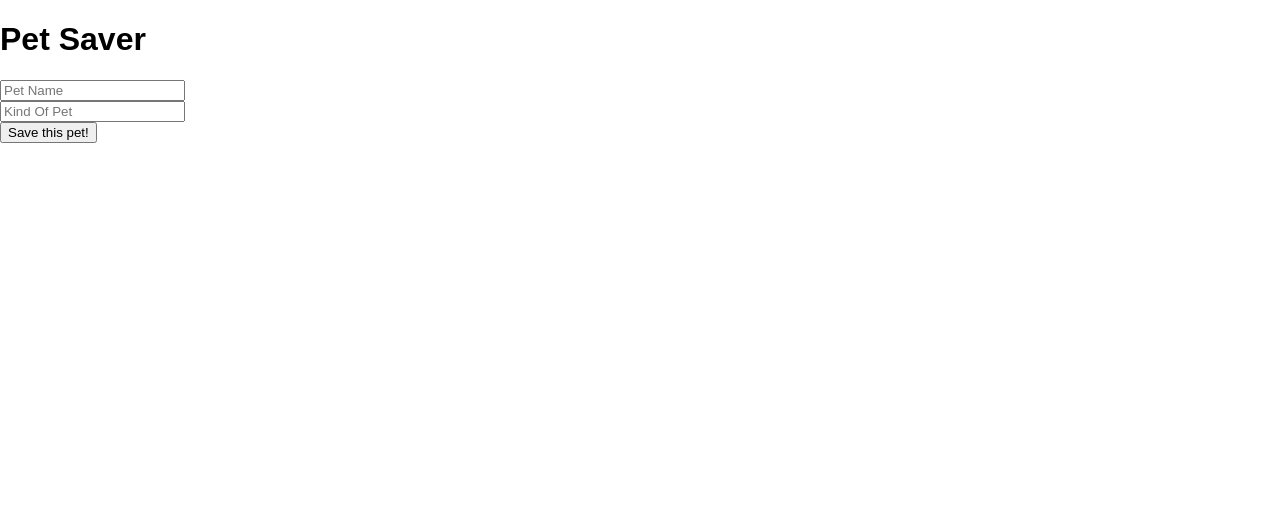
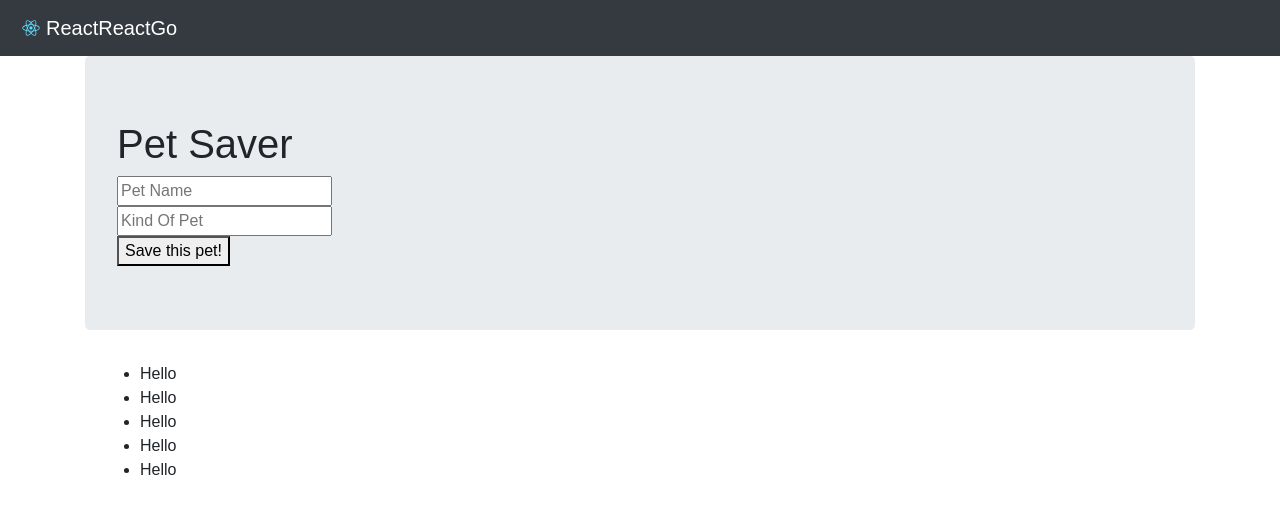
Before and after one commit to jcstang/react-books, a React (Create React App) app in the folder client/: page / in a window 1280 px wide. Shown: the top 514 px of the page. Built offline with nearby package versions, Linux system fonts and the light colour scheme.

Commit message:
move logo. add jumbo. add result list comp.

```diff
--- a/client/public/index.html
+++ b/client/public/index.html
@@ -19,6 +19,8 @@
       work correctly both with client-side routing and a non-root public URL.
       Learn how to configure a non-root public URL by running `npm run build`.
     -->
+    <link rel="stylesheet" href="https://stackpath.bootstrapcdn.com/bootstrap/4.4.1/css/bootstrap.min.css" integrity="sha384-Vkoo8x4CGsO3+Hhxv8T/Q5PaXtkKtu6ug5TOeNV6gBiFeWPGFN9MuhOf23Q9Ifjh" crossorigin="anonymous">
+
     <title>React App</title>
   </head>
   <body>
--- a/client/src/App.js
+++ b/client/src/App.js
@@ -2,6 +2,7 @@ import React, { Component } from "react";
 import { BrowserRouter as Router, Route } from 'react-router-dom';
 import SearchBooks from './components/pages/searchBooks';
 import SavedBooks from './components/pages/savedBooks';
+import Navbar from './components/Navbar';
 import axios from 'axios';
 
 class App extends Component {
@@ -34,6 +35,7 @@ class App extends Component {
     return (
       <Router>
         <div>
+          <Navbar />
           <Route exact path="/" component={SearchBooks} />
           <Route exact path="/saved-books" component={SavedBooks} />
         </div>
--- a/client/src/components/Navbar/index.js
+++ b/client/src/components/Navbar/index.js
@@ -1,3 +1,14 @@
 import React from 'react';
 
-export default function()
+export default function Navbar() {
+    return (
+        <div>
+            <nav className="navbar navbar-dark bg-dark">
+                <a className="navbar-brand" href="/">
+                    <img src="./logo.svg" width="30" height="30" className="d-inline-block align-top" alt="" />
+                        ReactReactGo
+                </a>
+            </nav>
+        </div>
+    );
+}
--- /dev/null
+++ b/client/src/components/ResultsBookList/index.js
@@ -0,0 +1,15 @@
+import React from 'react';
+
+export default function ResultsBookList() {
+    return (
+        <div className="container">
+            <ul>
+                <li>Hello</li>
+                <li>Hello</li>
+                <li>Hello</li>
+                <li>Hello</li>
+                <li>Hello</li>
+            </ul>
+        </div>
+    );
+}
--- a/client/src/components/pages/searchBooks.js
+++ b/client/src/components/pages/searchBooks.js
@@ -1,28 +1,11 @@
 import React, { useState } from 'react';
+import ResultsBookList from '../ResultsBookList';
 import axios from 'axios';
 
 export default function SearchBooks(props) {
 
-    // const [ petState, setPetState ] = useState({
-    //     petName: '',
-    //     type: ''
-    // });
-
     const [ petNameState, setPetNameState ] = useState('');
     const [ petTypeState, setTypeState ] = useState('');
-
-    // const handleInputUpdate = (event) => {
-    //     const { name, value } = event.target;
-
-    //     console.log(event.target);
-    //     console.log(name);
-    //     console.log(value);
-
-    //     setPetState({
-    //         [name]: value
-    //     });
-    //     console.log(petState);
-    // }
 
     const handleFormSubmit = (event) => {
         event.preventDefault();
@@ -44,9 +27,9 @@ export default function SearchBooks(props) {
 
 
     return (
-        <div>
+        <div className="container">
+            <div className="jumbotron">
                 <h1>Pet Saver</h1>
-
                 <form onSubmit={handleFormSubmit}>
                     <section>
                         <input
@@ -69,5 +52,7 @@ export default function SearchBooks(props) {
                     </section>
                 </form>
             </div>
+            <ResultsBookList />
+        </div>
     );
 }
```
Also changed, not shown: client/public/logo.svg (added), client/src/components/ResultsBookList/index.css (added). Lines whose indentation alone changed are shown as unchanged.
